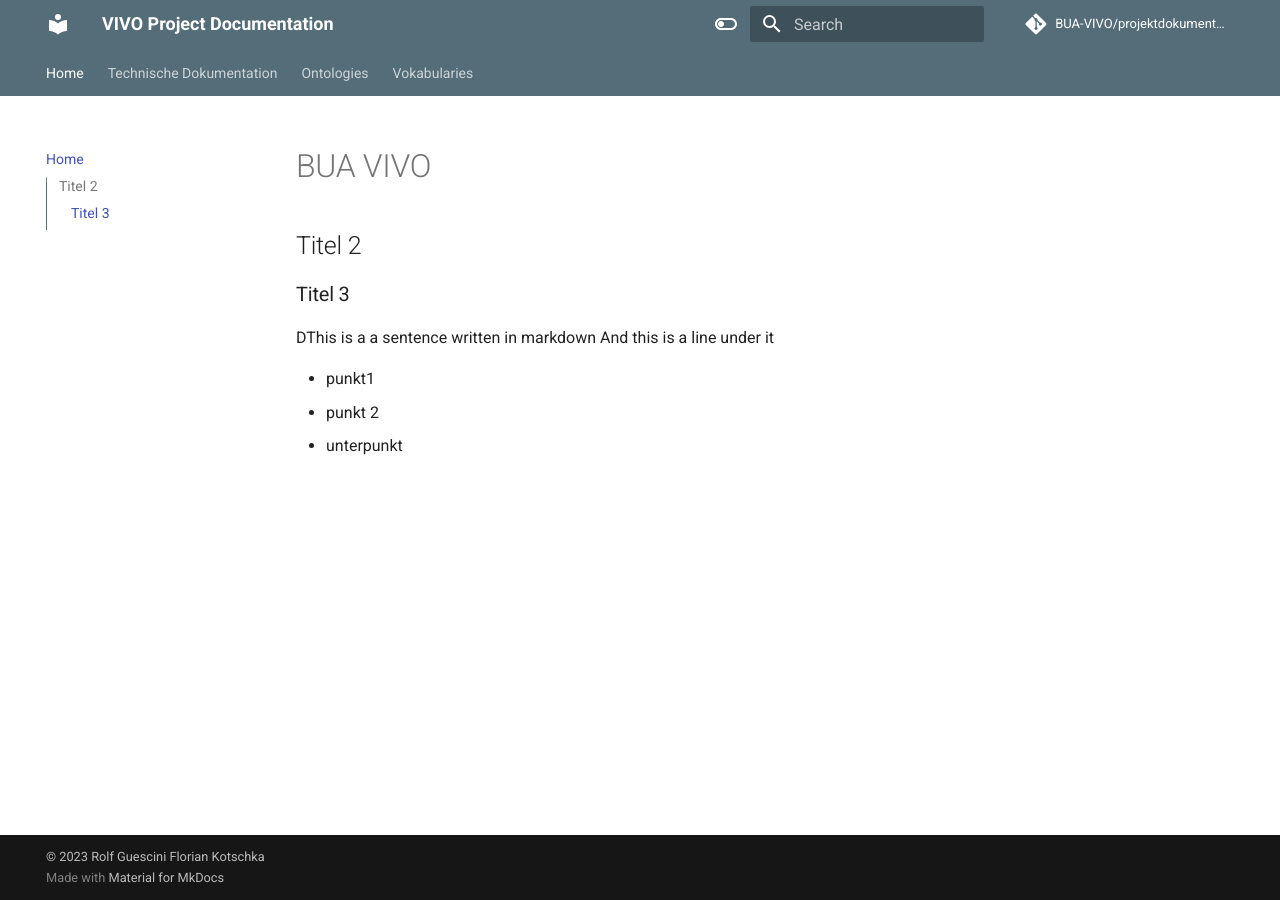
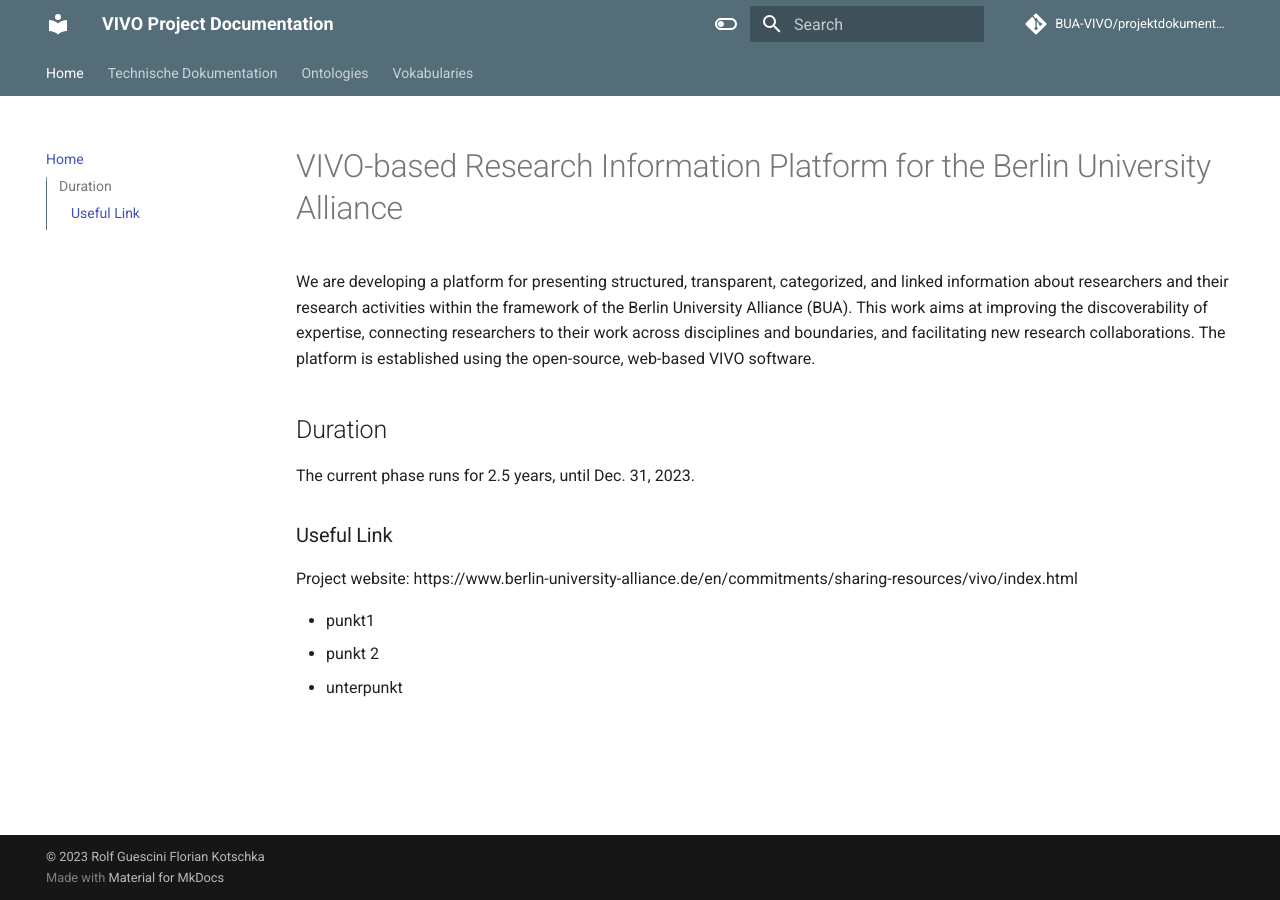
Before and after one commit to Fadalsh/projektdokumentation, an MkDocs documentation site: the page built from docs/index.md, in a window 1280 px wide. Built offline with MkDocs 1.6.1 and Material for MkDocs 9.7.7, drawn with Linux system fonts in a browser that asks for light colours; comment, search, counter and statistics services are not loaded.

Commit message:
Updated home page with project description

```diff
--- a/docs/index.md
+++ b/docs/index.md
@@ -1,11 +1,12 @@
-# BUA VIVO
+# VIVO-based Research Information Platform for the Berlin University Alliance
+We are developing a platform for presenting structured, transparent, categorized, and linked information about researchers and their research activities within the framework of the Berlin University Alliance (BUA). This work aims at improving the discoverability of expertise, connecting researchers to their work across disciplines and boundaries, and facilitating new research collaborations. The platform is established using the open-source, web-based VIVO software.
 
-## Titel 2
+## Duration
+The current phase runs for 2.5 years, until Dec. 31, 2023.
 
-### Titel 3
+### Useful Link
+Project website: https://www.berlin-university-alliance.de/en/commitments/sharing-resources/vivo/index.html
 
-DThis is a a sentence written in markdown
-And this is a line under it
 
 * punkt1
 * punkt 2
```
